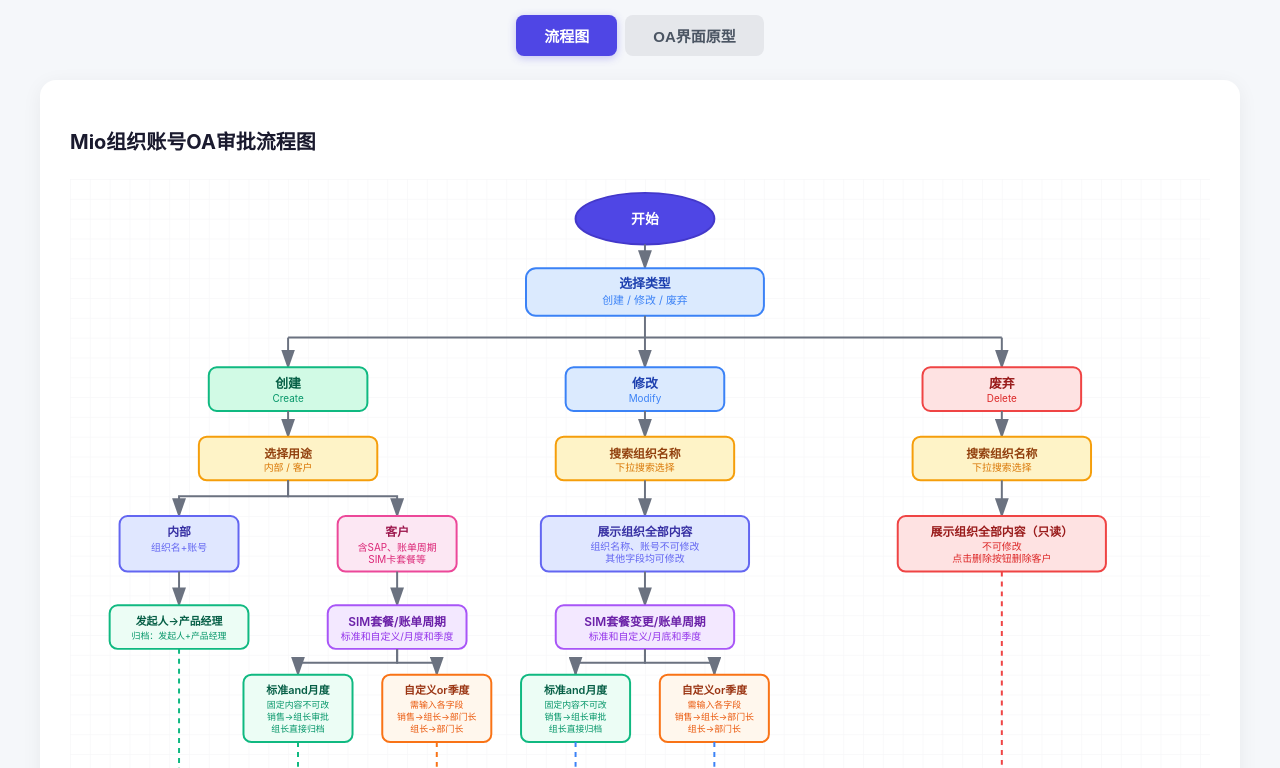
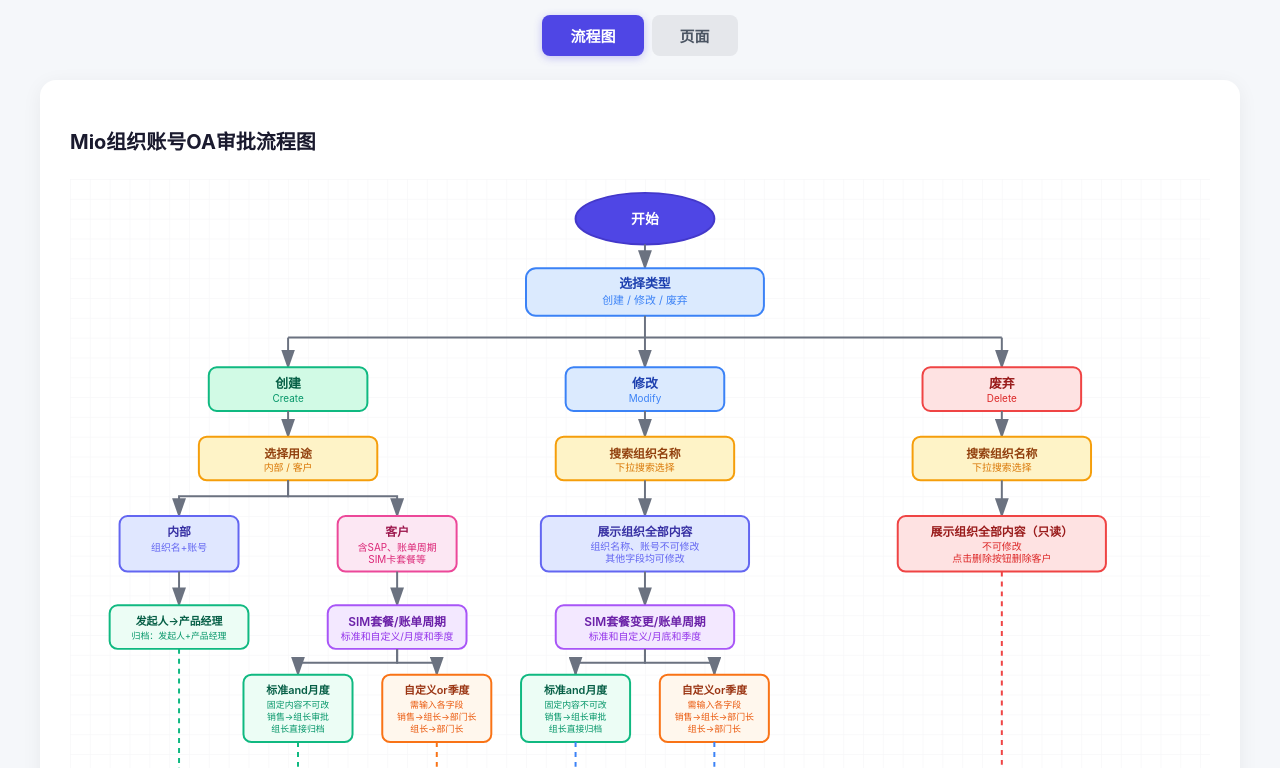
Before and after one commit to wm0501/MioConnect-OrganizationOA, a plain HTML site: page index.html in a window 1280 px wide. Shown: the part 94-862 px from the top of the page. Drawn offline with Linux system fonts and the light colour scheme.

Commit message:
Change button label from 'OA界面原型' to '页面'
修改文案

```diff
--- a/index.html
+++ b/index.html
@@ -34,7 +34,7 @@
       流程图
     </button>
     <button id="tab-oaform" style="padding: 10px 28px; border: none; border-radius: 8px; font-size: 15px; cursor: pointer; font-weight: 600; transition: all 0.3s; background: #e5e7eb; color: #4b5563;">
-      OA界面原型
+      页面
     </button>
   </div>
 
```
